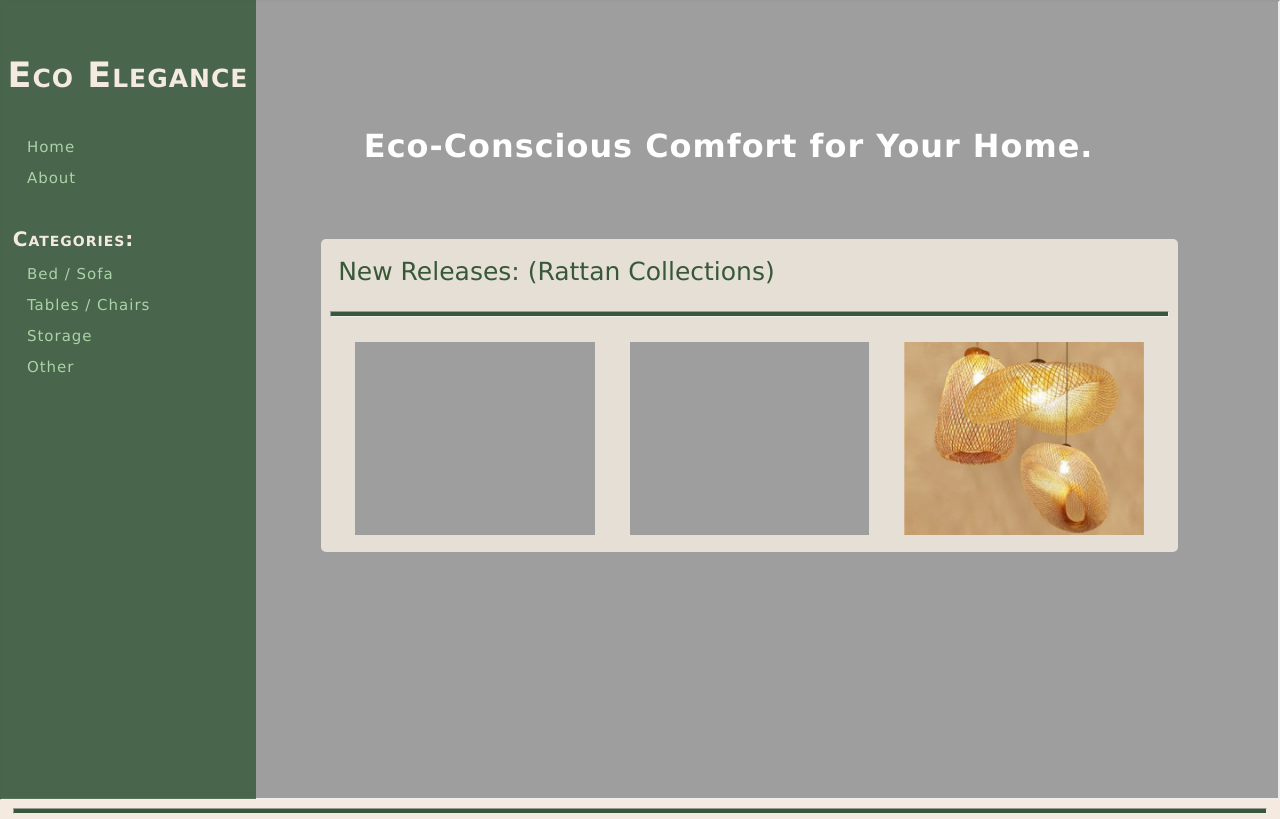
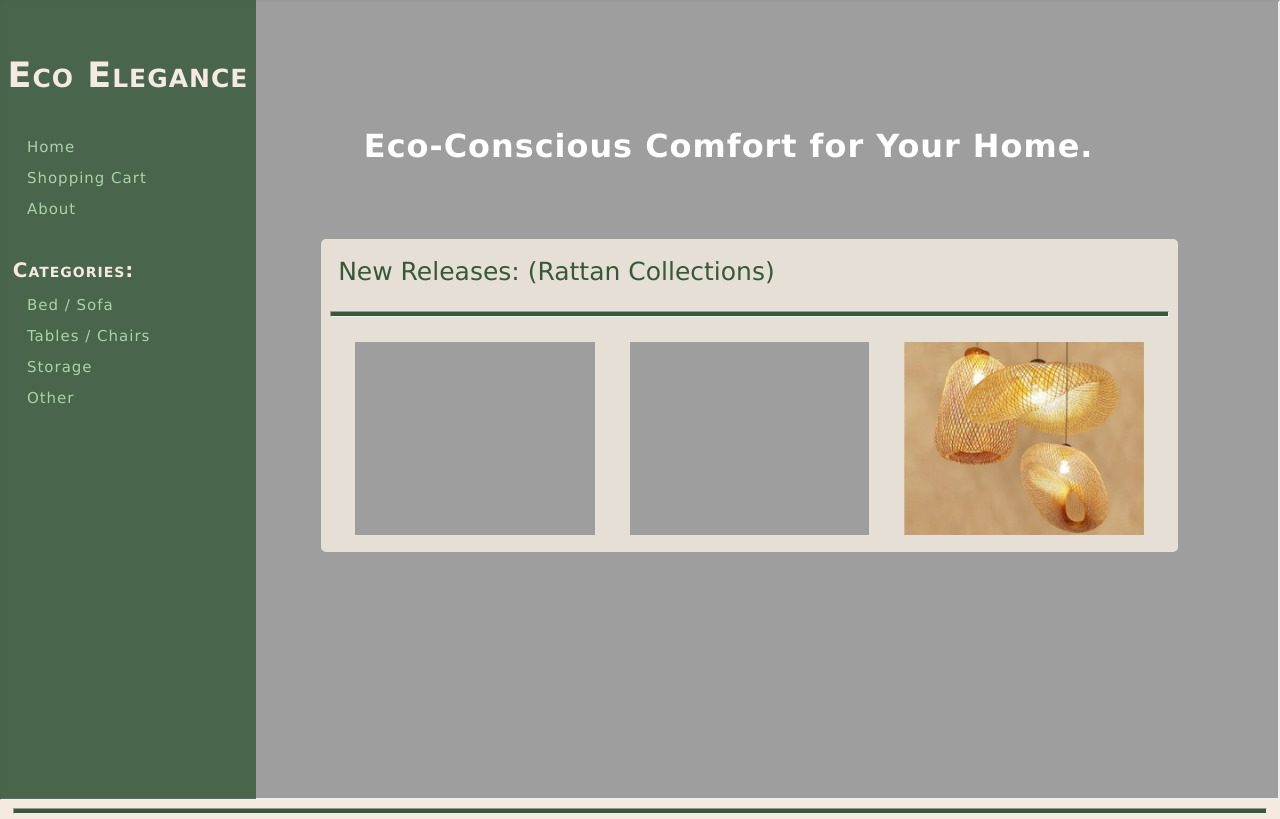
Before and after one commit to Milomeylo/Milo, a plain HTML site: page index.html in a window 1280 px wide. Shown: the top 819 px of the page. Drawn offline with Linux system fonts and the light colour scheme.

Commit message:
added shopping cart on sidebar

```diff
--- a/index.html
+++ b/index.html
@@ -12,7 +12,9 @@
                 <h2>Eco Elegance</h2>
                 <ul>
                     <li><a href="home.html" target= "content">Home</a></li>
+                    <li><a href="#" target= "content">Shopping Cart</a></li>
                     <li><a href="#" target= "content">About</a></li>
+
                 </ul>
                 <h4>Categories:</h4>
                 <ul>
```
